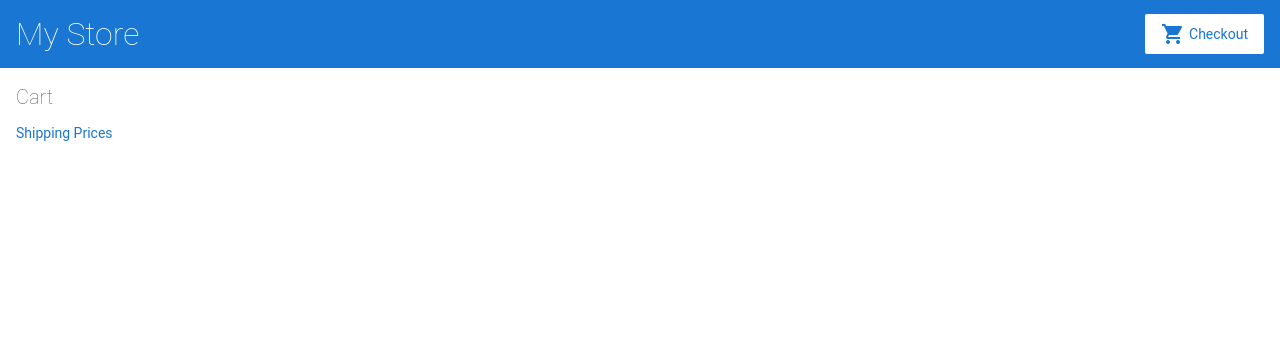
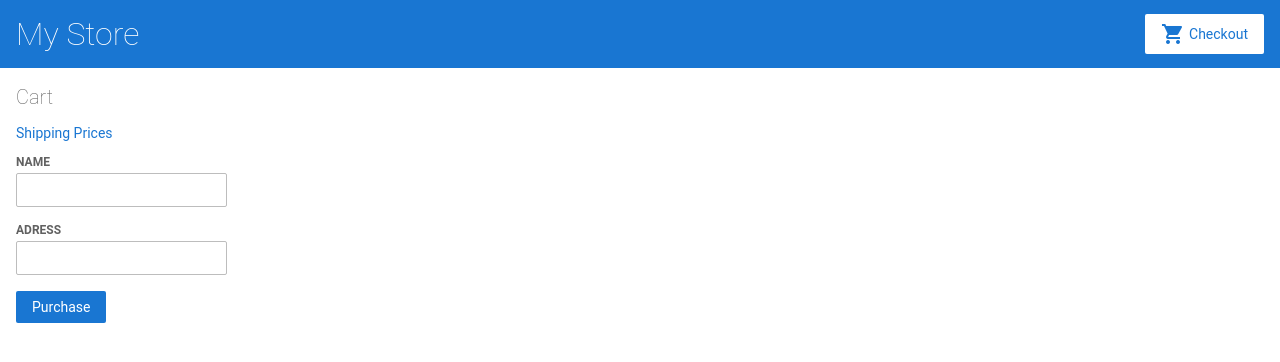
Before and after one commit to onebarloop/angularity, an Angular app: page /cart in a window 1280 px wide. Shown: the top 362 px of the page. Built offline with nearby package versions, Linux system fonts and the light colour scheme.

Commit message:
finish project

```diff
--- a/src/app/cart/cart.component.html
+++ b/src/app/cart/cart.component.html
@@ -8,3 +8,15 @@
   <span>{{ item.name }}</span>
   <span>{{ item.price | currency }}</span>
 </div>
+
+<form [formGroup]="checkoutForm" (ngSubmit)="onSubmit()">
+  <div>
+    <label for="name">Name</label>
+    <input id="name" formControlName="name" />
+  </div>
+  <div>
+    <label for="adress">Adress</label>
+    <input id="adress" formControlName="adress" />
+  </div>
+  <button class="button" type="submit">Purchase</button>
+</form>
--- a/src/app/cart/cart.component.ts
+++ b/src/app/cart/cart.component.ts
@@ -1,5 +1,6 @@
 import { Component } from '@angular/core';
 import { CartService } from '../cart.service';
+import { FormBuilder } from '@angular/forms';
 
 @Component({
   selector: 'app-cart',
@@ -9,5 +10,19 @@ import { CartService } from '../cart.service';
 export class CartComponent {
   items = this.cartService.getItems();
 
-  constructor(private cartService: CartService) {}
+  checkoutForm = this.formBuilder.group({
+    name: '',
+    adress: '',
+  });
+
+  constructor(
+    private cartService: CartService,
+    private formBuilder: FormBuilder
+  ) {}
+
+  onSubmit(): void {
+    this.items = this.cartService.clearCart();
+    console.warn('Your order has been submitted', this.checkoutForm.value);
+    this.checkoutForm.reset();
+  }
 }
```
